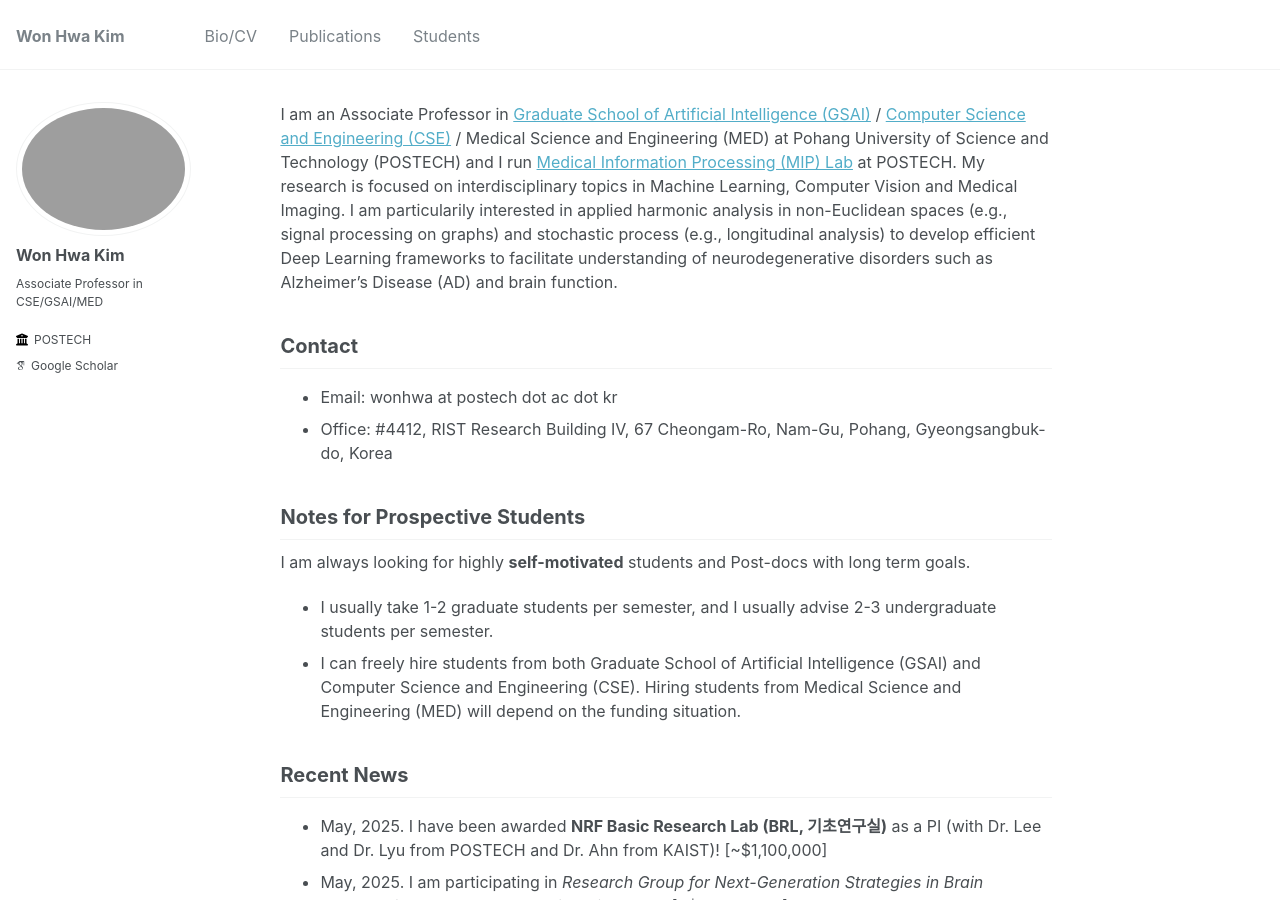
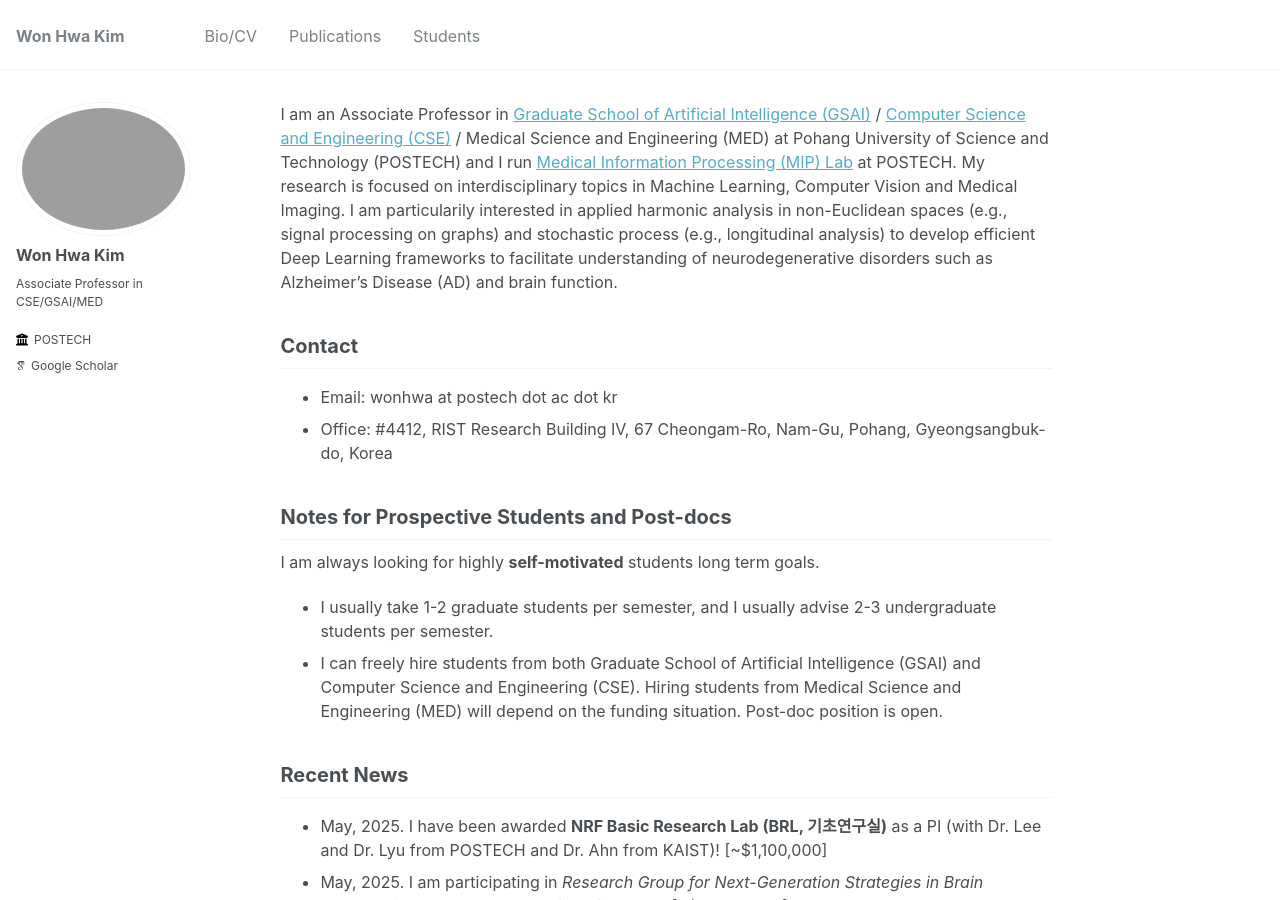
Before and after one commit to wwplato/wwplato.github.io, a Jekyll site: the page built from _pages/about.md, in a window 1280 px wide and 900 px high. Built offline with Jekyll 4.4.1, drawn with Linux system fonts in a browser that asks for light colours; some web fonts are replaced.

Commit message:
Update about.md

```diff
--- a/_pages/about.md
+++ b/_pages/about.md
@@ -20,12 +20,13 @@ Contact
 * Office: #4412, RIST Research Building IV, 67 Cheongam-Ro, Nam-Gu, Pohang, Gyeongsangbuk-do, Korea
 
 
-Notes for Prospective Students
+Notes for Prospective Students and Post-docs
 -----
-I am always looking for highly **self-motivated** students and Post-docs with long term goals.
+I am always looking for highly **self-motivated** students long term goals.
 * I usually take 1-2 graduate students per semester, and I usually advise 2-3 undergraduate students per semester.
 * I can freely hire students from both Graduate School of Artificial Intelligence (GSAI) and Computer Science and Engineering (CSE). Hiring students from Medical Science and Engineering (MED) will depend on the funding situation.
 <!-- I do not hire summer or winter interns as I make several (business) trips during those times.   -->
+Post-doc position is open.
 
 
 Recent News
```
